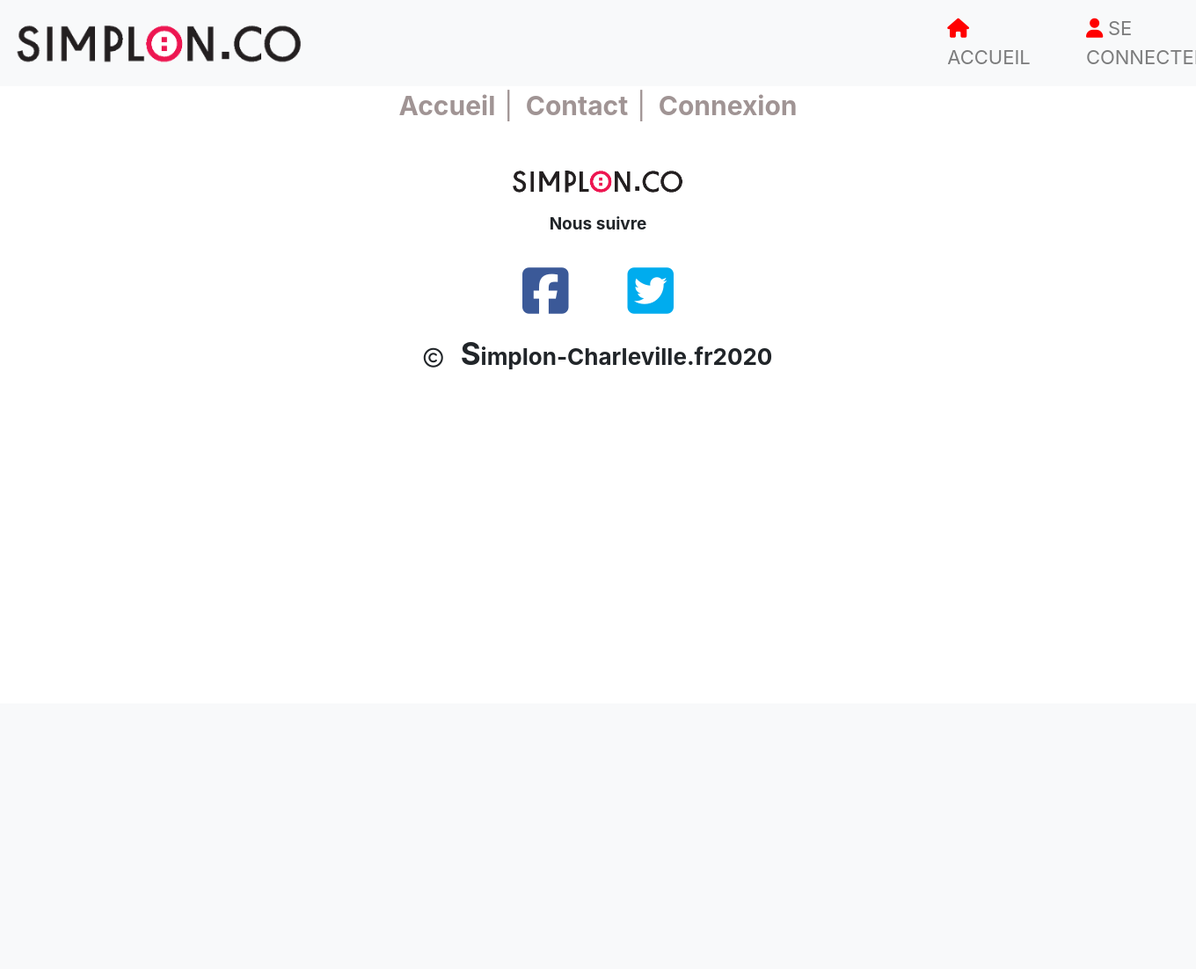
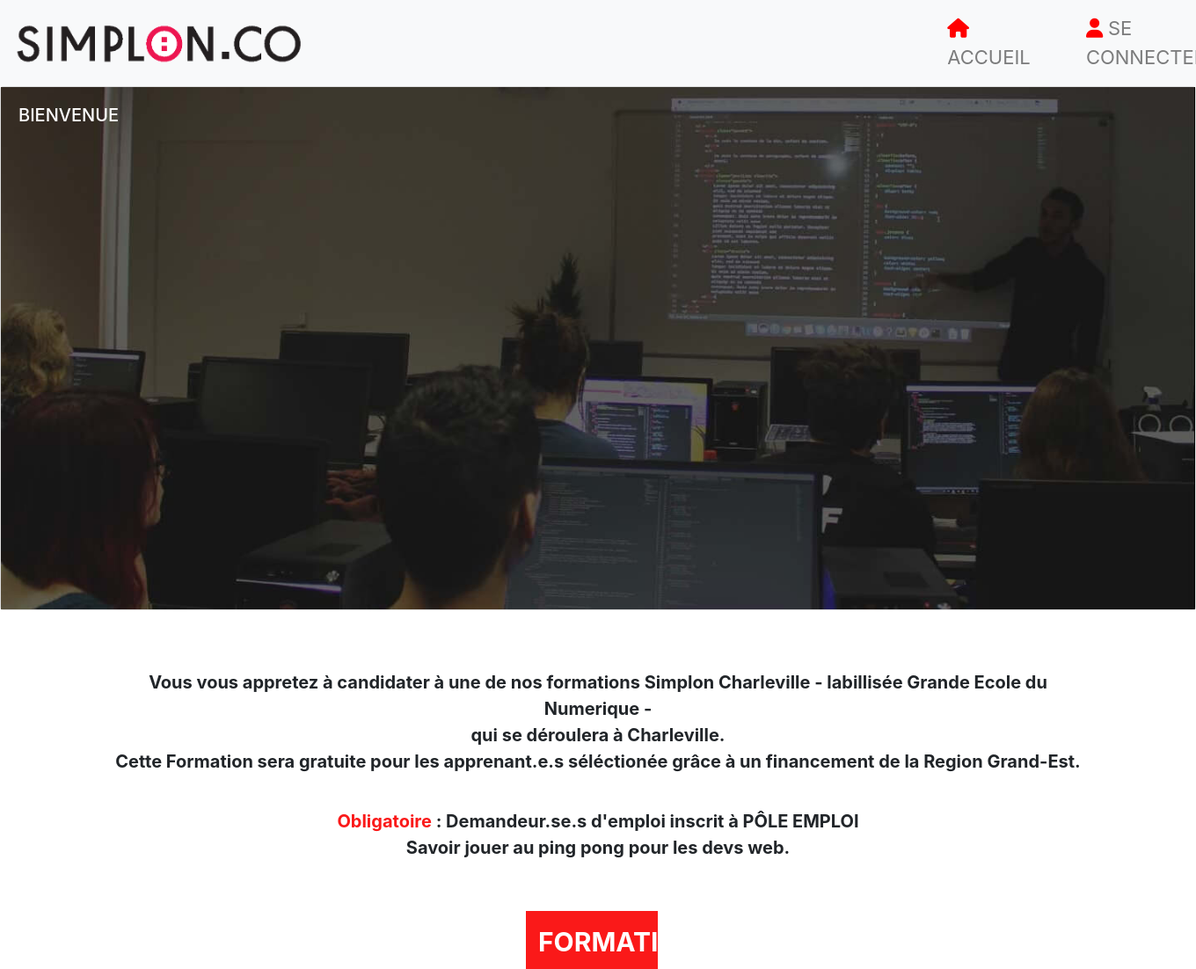
Before and after one commit to Mat08251/Projet-inscription-simplon, a PHP site: page / in a window 1360 px wide; the page is wider, and only the part inside the window is pictured. Shown: the top 1102 px of that part at 88% size. Before the commit the page ends 420 px from the top of that part, so only its background shows below. Run offline with PHP 8.4, Linux system fonts and the light colour scheme; some libraries are stand-ins or nearby versions.

Commit message:
index version alpha

```diff
--- a/css/index.css
+++ b/css/index.css
@@ -0,0 +1,32 @@
+body {
+    margin: 0;
+    padding: 0;
+}
+
+.texte1 {
+    margin-top: 6%;
+}
+
+.texte2 {
+    margin-top: 2%;
+}
+
+.texte {
+    font-weight: bold;
+    font-size: 20px;
+}
+
+.mot-couleur {
+    color: #FA1919;
+}
+
+.titre-formation {
+    width: 11%;
+    margin-left: 44%;
+    margin-top: 3%;
+    padding: 1%;
+    font-weight: bold;
+    font-size: 30px;
+    background-color: #FA1919;
+    color: white;
+}
--- a/includes/footer.php
+++ b/includes/footer.php
@@ -1,18 +1,5 @@
-<html lang="fr">
-<head>
-    <meta charset="UTF-8">
-    <meta name="viewport" content="width=device-width, initial-scale=1.0">
-    <link rel="stylesheet" href="../css/footer.css">
-    <link rel="stylesheet" href="https://stackpath.bootstrapcdn.com/bootstrap/4.4.1/css/bootstrap.min.css" integrity="sha384-Vkoo8x4CGsO3+Hhxv8T/Q5PaXtkKtu6ug5TOeNV6gBiFeWPGFN9MuhOf23Q9Ifjh" crossorigin="anonymous">
-    <script src="https://code.jquery.com/jquery-3.4.1.slim.min.js" integrity="sha384-J6qa4849blE2+poT4WnyKhv5vZF5SrPo0iEjwBvKU7imGFAV0wwj1yYfoRSJoZ+n" crossorigin="anonymous"></script>
-    <script src="https://cdn.jsdelivr.net/npm/popper.js@1.16.0/dist/umd/popper.min.js" integrity="sha384-Q6E9RHvbIyZFJoft+2mJbHaEWldlvI9IOYy5n3zV9zzTtmI3UksdQRVvoxMfooAo" crossorigin="anonymous"></script>
-    <script src="https://stackpath.bootstrapcdn.com/bootstrap/4.4.1/js/bootstrap.min.js" integrity="sha384-wfSDF2E50Y2D1uUdj0O3uMBJnjuUD4Ih7YwaYd1iqfktj0Uod8GCExl3Og8ifwB6" crossorigin="anonymous"></script>
-    <script src="https://kit.fontawesome.com/7d77d119e1.js" crossorigin="anonymous"></script>
-    <title>barre d'accueil</title>
-</head>
-<body>
 
-   <div class="container-fluid">
+   <div class="container-fluid text-center">
        <div class="row">
            <div class="liens col-md-12 text-center mb-5">
                <a href="#">Accueil</a><span class="barre">|</span>
@@ -40,5 +27,3 @@
            </div>
        </div>
    </div>
-</body>
-</html>
--- a/php/index.php
+++ b/php/index.php
@@ -4,6 +4,8 @@
     <meta charset="UTF-8">
     <meta name="viewport" content="width=device-width, initial-scale=1.0">
     <link rel="stylesheet" href="../css/navbar.css">
+    <link rel="stylesheet" href="../css/index.css">
+    <link rel="stylesheet" href="../css/footer.css">
     <link rel="stylesheet" href="https://stackpath.bootstrapcdn.com/bootstrap/4.4.1/css/bootstrap.min.css" integrity="sha384-Vkoo8x4CGsO3+Hhxv8T/Q5PaXtkKtu6ug5TOeNV6gBiFeWPGFN9MuhOf23Q9Ifjh" crossorigin="anonymous">
     <script src="https://code.jquery.com/jquery-3.4.1.slim.min.js" integrity="sha384-J6qa4849blE2+poT4WnyKhv5vZF5SrPo0iEjwBvKU7imGFAV0wwj1yYfoRSJoZ+n" crossorigin="anonymous"></script>
     <script src="https://cdn.jsdelivr.net/npm/popper.js@1.16.0/dist/umd/popper.min.js" integrity="sha384-Q6E9RHvbIyZFJoft+2mJbHaEWldlvI9IOYy5n3zV9zzTtmI3UksdQRVvoxMfooAo" crossorigin="anonymous"></script>
@@ -13,6 +15,54 @@
 </head>
 <body>
     <?php include ('../includes/navbar.php'); ?>
+
+
+    <div class="card">
+            <img src="../images/image1.jpg" alt="image-accueil">
+        <div class="card-img-overlay">
+            <h5 class="card-title text-white">BIENVENUE</h5>
+        </div>
+    </div>
+
+    <div class="container">
+        <div class="row">
+            <div class="texte col-md-12 text-center">
+                <p class="texte1">Vous vous appretez à candidater à une de nos formations Simplon Charleville - labillisée Grande Ecole du Numerique - <br>
+                   qui se déroulera à Charleville.<br>
+                Cette Formation sera gratuite pour les apprenant.e.s séléctionée grâce à un financement de la Region Grand-Est.</p>
+            </div>
+        </div>
+        <div class="row">
+            <div class="texte col-md-12 text-center">
+                <p class="texte2"><span class="mot-couleur">Obligatoire</span> : Demandeur.se.s d'emploi inscrit à PÔLE EMPLOI<br>
+                   Savoir jouer au ping pong pour les devs web.</p>
+            </div>
+        </div>
+    </div>
+
+
+    <div class="row">
+        <div class="col-md-12 text-center">
+            <p class="titre-formation">FORMATIONS</p>
+        </div>
+    </div>
+
+    <!--card des formations-->
+    <div class="card mb-3" style="max-width: 1040px;">
+        <div class="row no-gutters">
+            <div class="col-md-4">
+            <img src="..." class="card-img" alt="...">
+            </div>
+            <div class="col-md-8">
+            <div class="card-body">
+                <h5 class="card-title">Card title</h5>
+                <p class="card-text">This is a wider card with supporting text below as a natural lead-in to additional content. This content is a little bit longer.</p>
+                <p class="card-text"><small class="text-muted">Last updated 3 mins ago</small></p>
+            </div>
+            </div>
+        </div>
+    </div>
+
     <?php include ('../includes/footer.php'); ?>
 </body>
 </html>
```
Also changed, not shown: images/image1.jpg (added).
